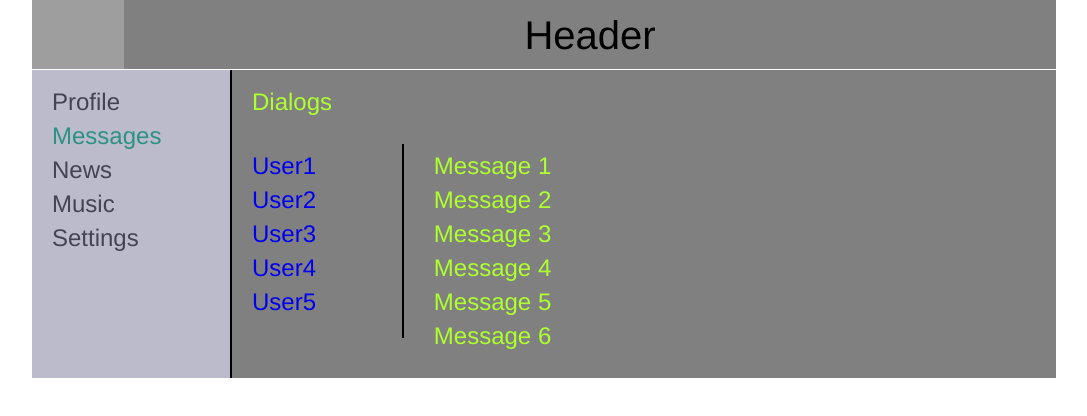
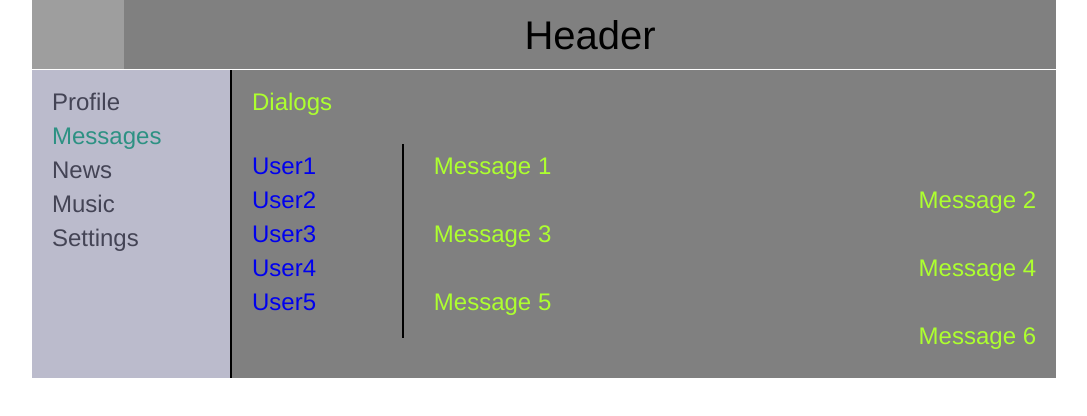
Before and after one commit to nupaT/react2021, a React (Create React App) app: page /Dialogs in a window 1280 px wide. Shown: the top 416 px of the page, without its empty margins (96-1183 px from the left). Built offline with nearby package versions, Linux system fonts and the light colour scheme; grey boxes are pictures that could not be loaded.

Commit message:
fix: Dialogs.module.css

```diff
--- a/src/components/Content/Dialogs/Dialogs.module.css
+++ b/src/components/Content/Dialogs/Dialogs.module.css
@@ -38,3 +38,7 @@
 .active {
   color: #f700ff;
 }
+
+.message:nth-child(even) {
+  text-align: right;
+}
```
Lines whose indentation alone changed are shown as unchanged.
